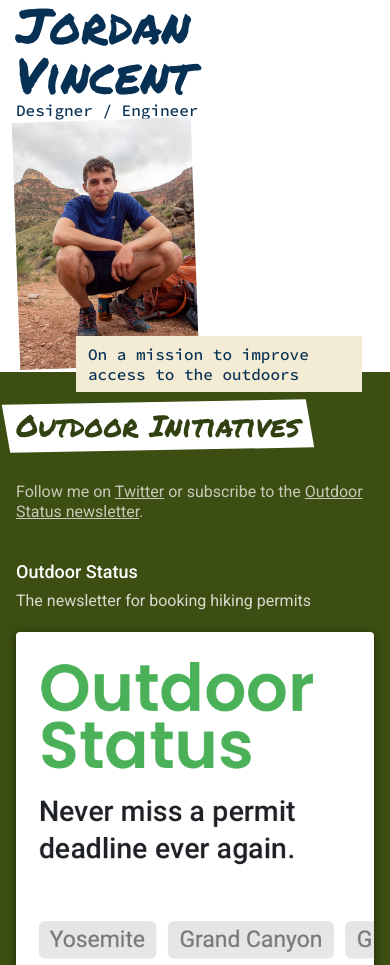
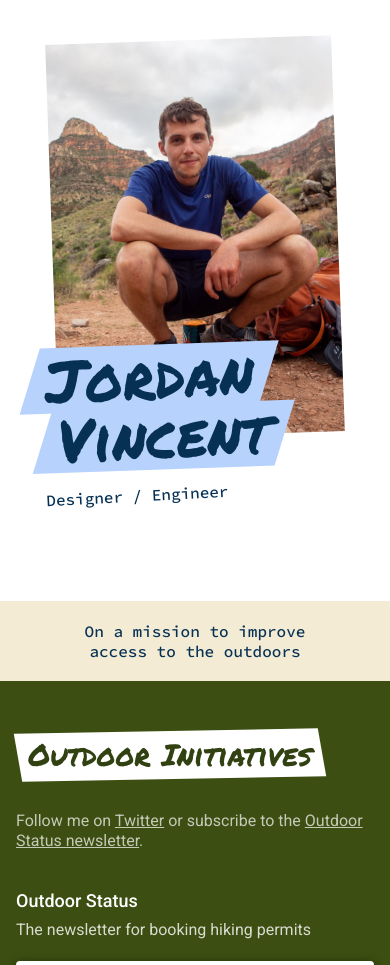
Before and after one commit to JordanVincent/jordan-vincent.com, a Gatsby site: page / in a window 390 px wide. Shown: the top 965 px of the page. Built offline with nearby package versions, Linux system fonts and the light colour scheme; Gatsby itself is replaced by a stand-in of ours.

Commit message:
Make header responsive

```diff
--- a/src/components/Index/Header.js
+++ b/src/components/Index/Header.js
@@ -12,7 +12,7 @@ import './Header.scss';
 const Header = () => (
   <div className="Index/Header">
     <Container>
-      <Tall desktop={120} />
+      <Tall desktop={120} mobile={40} />
       <div className="Index/Header__inner">
         <div className="Index/Header__profile-picture-section">
           <img
@@ -21,16 +21,21 @@ const Header = () => (
             className="Index/Header__profile-picture"
           />
           <p className="Index/Header__mission">
-            On a mission to improve access to the outdoors
+            On a mission to improve
+            <br />
+            access to the outdoors
           </p>
         </div>
-        <div>
-          <h1 className="Index/Header__name">Jordan Vincent</h1>
-          <Tall desktop={12} />
+        <div className="Index/Header__name-section">
+          <h1 className="Index/Header__name">
+            <span className="Index/Header__first-name">Jordan</span>{' '}
+            <span className="Index/Header__last-name">Vincent</span>
+          </h1>
+          <Tall desktop={12} mobile={20} />
           <p className="Index/Header__role">Designer / Engineer</p>
         </div>
       </div>
-      <Tall desktop={140} />
+      <Tall desktop={140} mobile={80} />
     </Container>
   </div>
 );
--- a/src/components/Index/Header.scss
+++ b/src/components/Index/Header.scss
@@ -27,8 +27,8 @@
   }
 
   &__mission {
-    width: var(--column-width);
-    padding: 8px 12px;
+    width: 280px;
+    padding: 12px 16px;
     background-color: #f3ebd3;
     font-family: var(--monospace-font-family);
     position: absolute;
@@ -37,16 +37,69 @@
   }
 
   @include variables.mobile {
+    position: relative;
+    overflow: hidden;
+
     &__inner {
-      flex-wrap: wrap-reverse;
+      flex-wrap: wrap;
     }
 
     &__profile-picture {
-      width: 50%;
+      width: 80%;
+      margin-left: 10%;
+    }
+
+    &__profile-picture-section {
+      position: static;
+      width: auto;
+    }
+
+    &__name-section {
+      position: relative;
+      top: -100px;
+      left: 30px;
     }
 
     &__mission {
-      width: 80%;
+      position: absolute;
+      bottom: 0;
+      left: 0;
+      right: 0;
+      width: auto;
+      padding: 20px 16px;
+      text-align: center;
+    }
+
+    &__name {
+      transform: rotate(-3deg);
+      font-size: 60px;
+      line-height: 60px;
+    }
+
+    &__role {
+      transform: rotate(-3deg);
+    }
+
+    &__first-name,
+    &__last-name {
+      position: relative;
+      display: inline-block;
+
+      &:before {
+        content: '';
+        position: absolute;
+        top: 0px;
+        bottom: -5px;
+        right: -15px;
+        left: -15px;
+        background-color: #b7d2fc;
+        z-index: -1;
+        transform: skew(-20deg, 1deg);
+      }
+    }
+
+    &__last-name {
+      left: 10px;
     }
   }
 }
--- a/src/components/Index/Heading.scss
+++ b/src/components/Index/Heading.scss
@@ -13,7 +13,6 @@
   }
 
   &__back {
-    content: '';
     position: absolute;
     top: 0;
     left: 0;
@@ -27,6 +26,7 @@
 
   &--darkGreen {
     color: #314111;
+    left: 12px;
 
     .Index\/Heading__back {
       background-color: white;
--- a/src/components/Index/index.js
+++ b/src/components/Index/index.js
@@ -69,7 +69,7 @@ const Index = () => {
       <PageMetadata image={{ src: profilePicture, width: 680, height: 940 }} />
       <Header />
       <Container backgroundColor="#3C4E11">
-        <Tall desktop={80} mobile={40} />
+        <Tall desktop={80} mobile={60} />
         <Heading variant="darkGreen">Outdoor Initiatives</Heading>
         <Tall desktop={40} mobile={40} />
         <p className="Index__description--inverted">
```
